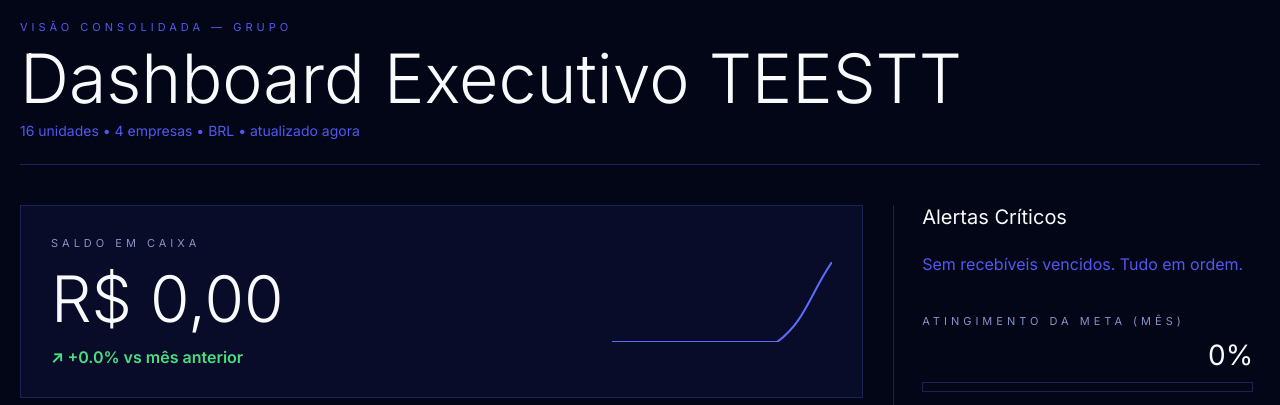
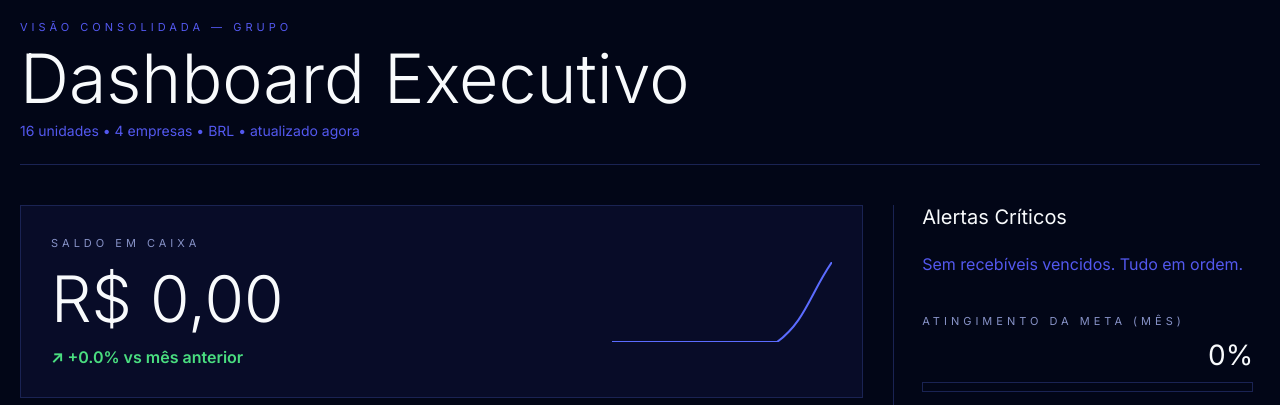
Before and after one commit to AdemarTCFilho/smartcash, a PHP site: page /application/views/mapos/painel.php in a window 1280 px wide. Shown: the top 405 px of the page. Run offline with PHP 8.4, Linux system fonts and the light colour scheme.

Commit message:
correção do texto

```diff
--- a/application/views/mapos/painel.php
+++ b/application/views/mapos/painel.php
@@ -303,7 +303,7 @@
                 <div class="small-title">VISÃO CONSOLIDADA — GRUPO</div>
 
                 <div class="main-title">
-                    Dashboard Executivo TEESTT
+                    Dashboard Executivo
                 </div>
 
                 <div class="subtitle">
```
